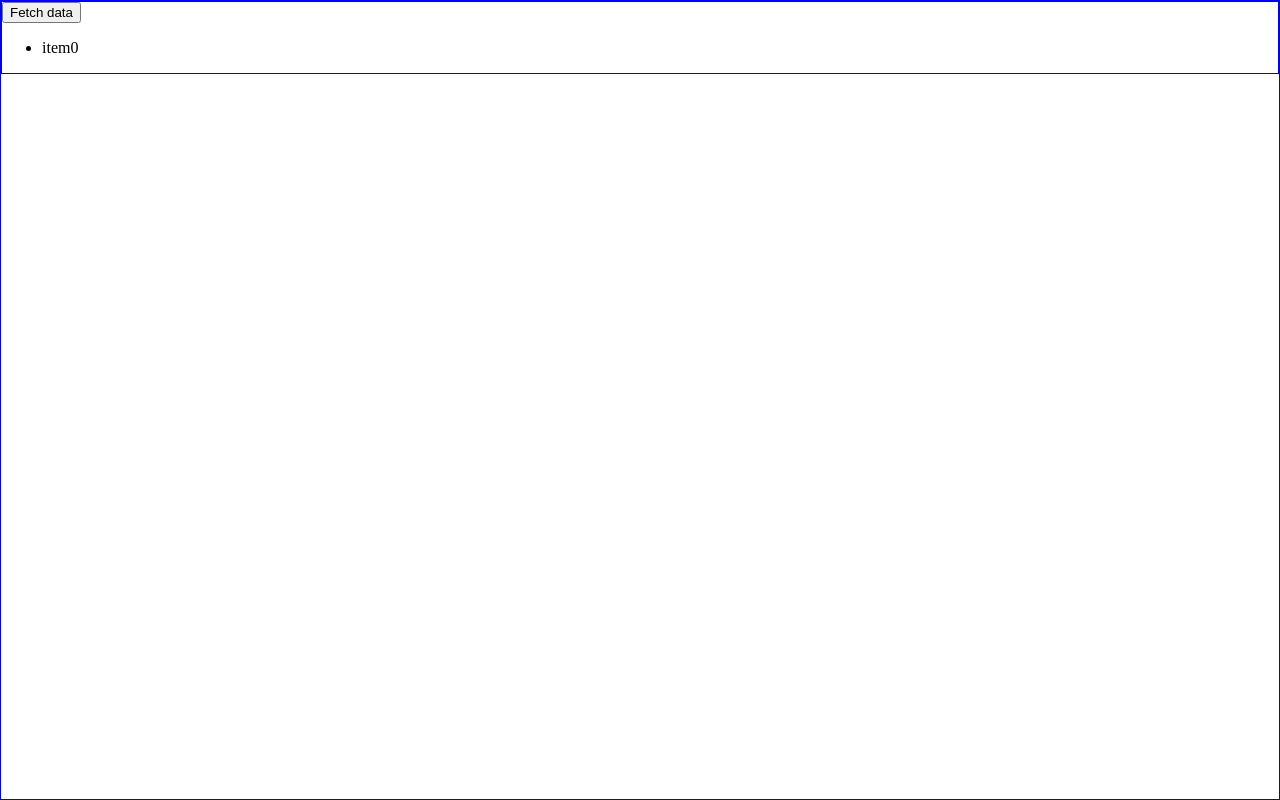
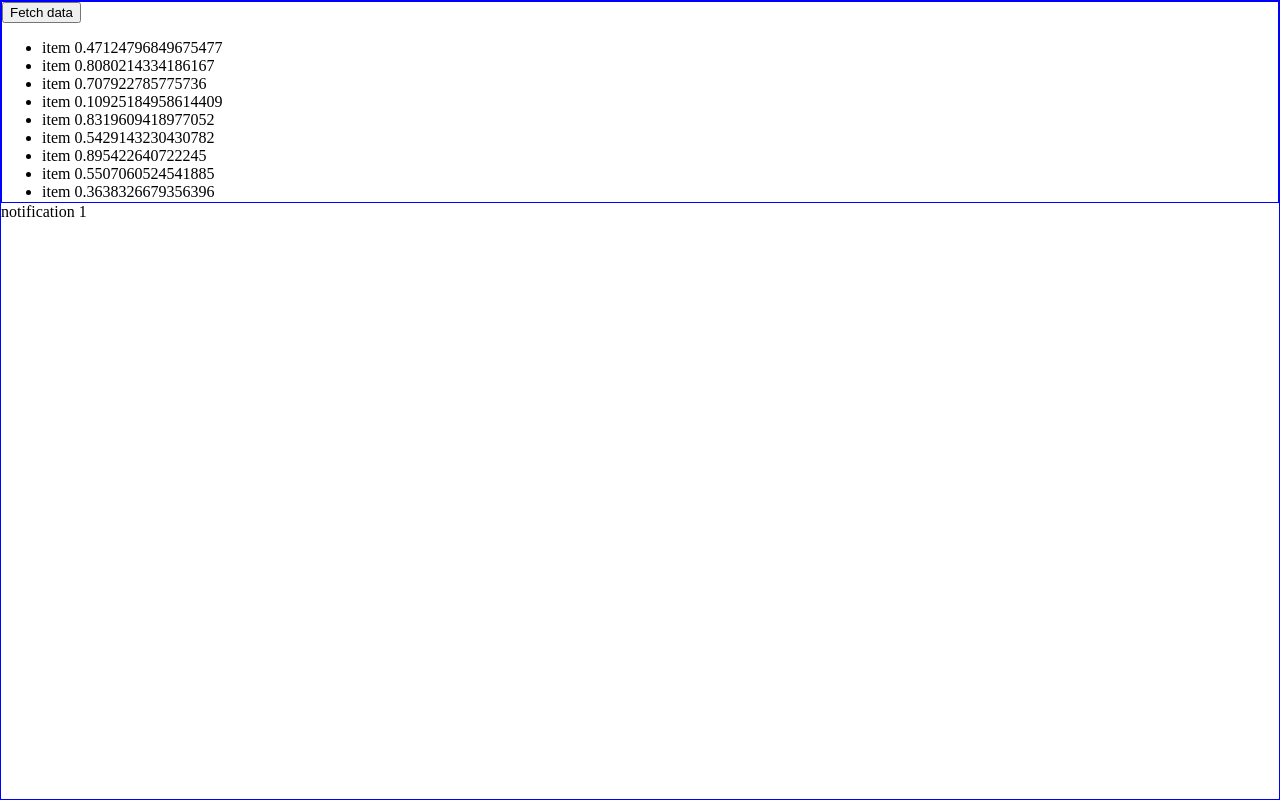
Before and after one commit to venelinpetrov/react-notifications, a React (Create React App) app: page / in a window 1280 px wide. Built offline with nearby package versions, Linux system fonts and the light colour scheme.

Commit message:
Add notification service and component

```diff
--- a/src/App.js
+++ b/src/App.js
@@ -1,11 +1,12 @@
 import React from 'react';
 import './App.css';
 import { DataFetcher } from './components/DataFetcher/DataFetcher';
-
+import { Notification } from './components/Notification/Notification';
 function App() {
   return (
     <div className="app">
       <DataFetcher />
+      <Notification />
     </div>
   );
 }
--- a/src/components/DataFetcher/DataFetcher.css
+++ b/src/components/DataFetcher/DataFetcher.css
@@ -1,3 +1,5 @@
 .data-fetcher {
+    height: 200px;
+    overflow: auto;
     border: 1px solid blue;
 }
--- a/src/components/DataFetcher/DataFetcher.js
+++ b/src/components/DataFetcher/DataFetcher.js
@@ -1,32 +1,39 @@
-import React, { useState } from 'react';
+import React, { useState, useEffect } from 'react';
+import { EventBus, DataService } from '../../services';
 import './DataFetcher.css';
 
-const testData = [{ id: 1, text: 'item1' }, { id: 2, text: 'item2' }];
+let n = 0;
+export const DataFetcher = () => {
+    const [loading, setLoading] = useState(false);
+    const [data, setData] = useState([]);
 
-const DataService = {
-    fetch: () => {
-        return new Promise((resolve) => {
-            setTimeout(() => {
-                resolve(testData);
-            }, 1000);
-        }, () => {});
-    }
+    const fetchData = () => {
+        setLoading(true);
+        DataService.fetch().then((newData) => {
+            setData(newData);
+            setLoading(false);
+            EventBus.trigger('notification', { text: `notification ${n+=1}`});
+        });
     };
 
-export const DataFetcher = () => {
-    const [data, setData] = useState([{ id: 0, text: 'item0' }]);
-    const fetchData = () => {
-        DataService.fetch().then((newData) => setData([...data, ...newData]));
-    };
+    useEffect(() => {
+        fetchData();
+    }, []);
 
     return (
         <div className="data-fetcher">
+            {loading ? (
+                <div>loading...</div>
+            ) : (
+                <>
                     <button onClick={fetchData}>Fetch data</button>
                     <ul>
                         {
                             data.map(item => <li key={item.id}>{item.text}</li>)
                         }
                     </ul>
+                </>
+            )}
         </div>
     );
 };
--- /dev/null
+++ b/src/components/Notification/Notification.js
@@ -0,0 +1,37 @@
+import React, { useEffect, useState } from 'react';
+import { EventBus } from '../../services/EventBus';
+
+export const Notification = () => {
+    const [notifications, setNotifications] = useState([]);
+    const cb = notification => {
+        setNotifications(notifications => notifications.concat(notification));
+    };
+    const handleClose = (notification) => {
+        setNotifications(notifications =>
+            notifications.filter(n => notification !== n)
+        );
+    }
+
+    useEffect(() => {
+        EventBus.subscribe('notification', cb);
+
+        return EventBus.unsubscribe.bind(null, 'notification', cb);
+    }, []);
+    return (
+        <div>
+            {notifications.map((notification, i) => {
+                return <SingleNotification
+                    key={i}
+                    text={ notification.text }
+                    onClose={() => handleClose(notification)} />
+            })}
+        </div>
+    );
+};
+
+const SingleNotification = ({ text, timeout=5000, onClose }) => {
+    setTimeout(() => {
+        onClose();
+    }, timeout);
+    return <div>{text}</div>;
+};
--- /dev/null
+++ b/src/services/DataService.js
@@ -0,0 +1,12 @@
+const r = () => Math.random();
+
+export const DataService = {
+    fetch: () => {
+        return new Promise((resolve) => {
+            const testData = Array(10).fill(null).map(() => ({ id: r(), text: `item ${r()}` }));
+            setTimeout(() => {
+                resolve(testData);
+            }, 1000);
+        }, () => { });
+    }
+};
--- /dev/null
+++ b/src/services/EventBus.js
@@ -0,0 +1,40 @@
+/**
+ * subscriptions = {
+ *   evt1: [callback1, callback2,...],
+ *   evt2: [callback1, callback2,...],
+ *   ...
+ * }
+ *
+ */
+
+const subscriptions = {};
+
+function subscribe(eventType, callback) {
+    if (!subscriptions[eventType]) subscriptions[eventType] = [];
+
+    subscriptions[eventType].push(callback);
+
+    return unsubscribe.bind(null, eventType, callback);
+}
+
+function trigger(eventType, payload) {
+    if (!subscriptions[eventType])
+        return;
+
+    subscriptions[eventType].forEach(f => f(payload));
+}
+
+function unsubscribe(eventType, callback) {
+    subscriptions[eventType] = subscriptions[eventType].filter(
+        f => f !== callback
+    );
+
+    if (subscriptions[eventType].length === 0) {
+        delete subscriptions[eventType];
+    }
+}
+export const EventBus = {
+    subscribe,
+    trigger,
+    unsubscribe,
+};
--- /dev/null
+++ b/src/services/index.js
@@ -0,0 +1,2 @@
+export { DataService } from './DataService';
+export { EventBus } from './EventBus';
```
Lines whose indentation alone changed are shown as unchanged.
